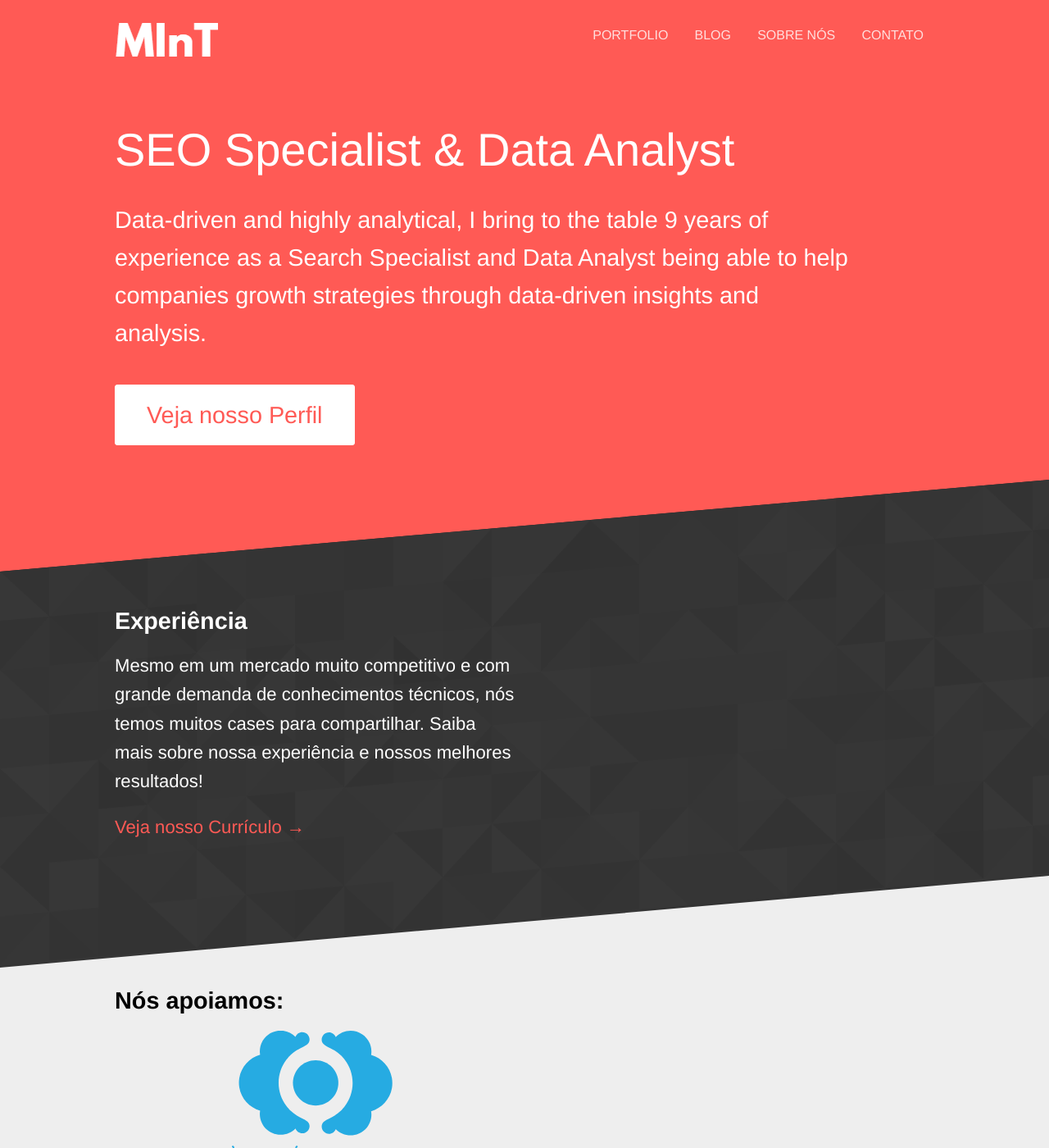
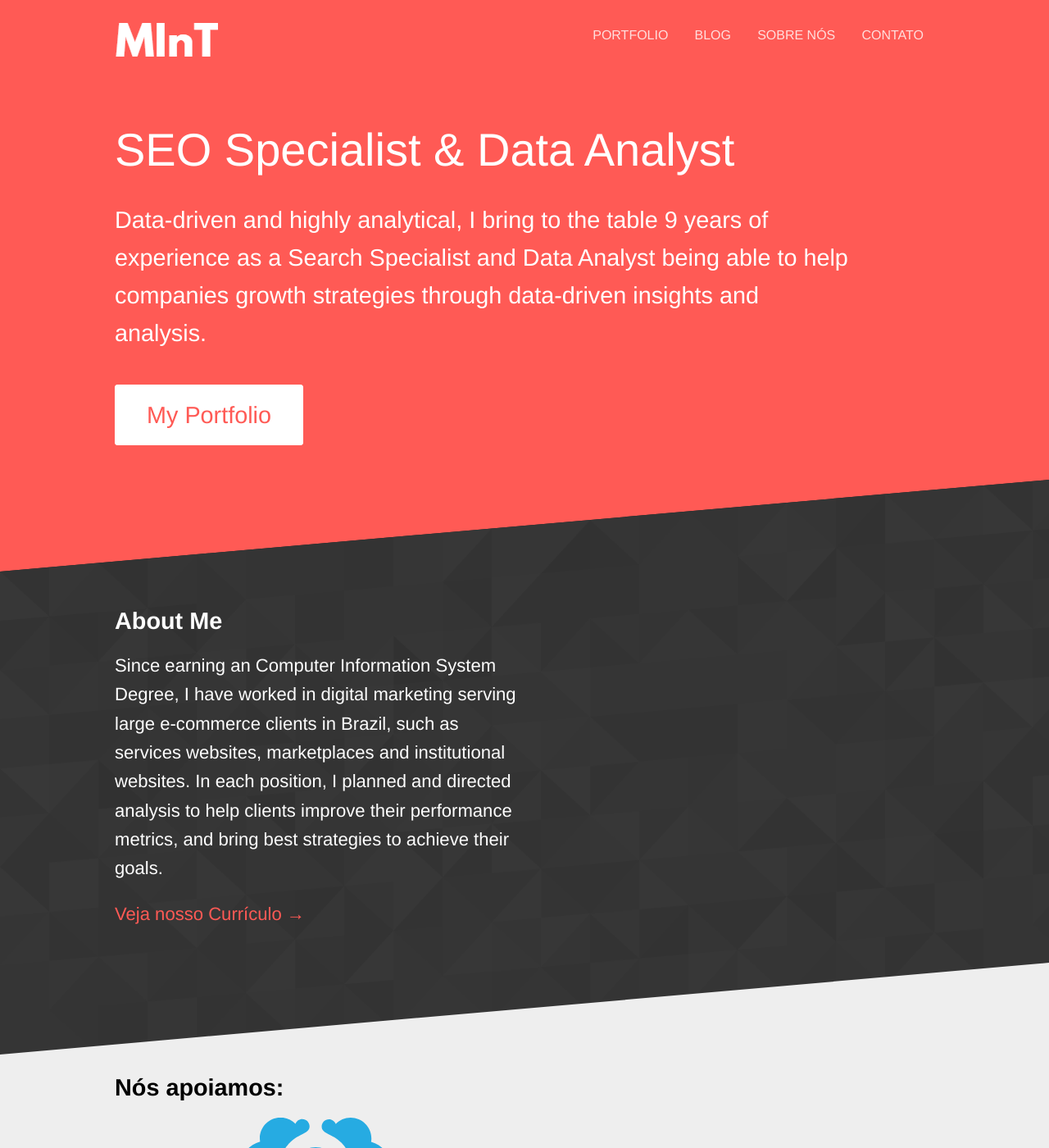
Before and after one commit to seoanalytics/seoanalytics.github.io, a Jekyll site: the page built from index.html, in a window 1280 px wide and 1400 px high. Shown: the whole window at 82% size. Built offline with Jekyll 4.4.1, drawn with Linux system fonts in a browser that asks for light colours.

Commit message:
Updated 'index.html' via CloudCannon

```diff
--- a/index.html
+++ b/index.html
@@ -10,7 +10,7 @@ title: MInT - Mulheres In Tech
 		<p class="subtext editable">
 			Data-driven and highly analytical, I bring to the table 9 years of experience as a Search Specialist and Data Analyst being able to help companies growth strategies through data-driven insights and analysis.
 		</p>
-		<p><a class="button alt" href="{{ site.baseurl }}/portfolio/">Veja nosso Perfil</a></p>
+		<p><a class="button alt" href="{{ site.baseurl }}/portfolio/">My Portfolio</a></p>
 	</div>
 </section>
 
@@ -18,8 +18,8 @@ title: MInT - Mulheres In Tech
 	<div class="container halves">
 		<div>
 		    <p></p>
-			<h3 class="editable">Experiência</h3>
-			<p class="editable">Mesmo em um mercado muito competitivo e com grande demanda de conhecimentos técnicos, nós temos muitos cases para compartilhar. Saiba mais sobre nossa experiência e nossos melhores resultados!</p>
+			<h3 class="editable">About Me</h3>
+			<p class="editable">Since earning an Computer Information System Degree, I have worked in digital marketing serving large e-commerce clients in Brazil, such as services websites, marketplaces and institutional websites. In each position, I planned and directed analysis to help clients improve their performance metrics, and bring best strategies to achieve their goals.</p>
 			<p class="editable"><a href="{{ site.baseurl }}/portfolio/">Veja nosso Currículo &rarr;</a></p>
 		</div>
 		<div>
```
